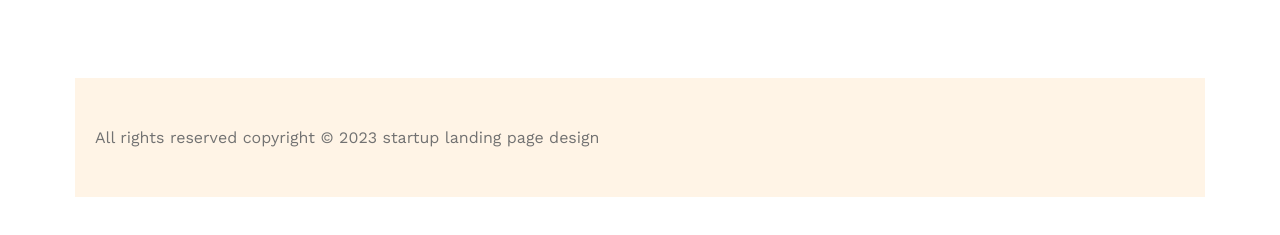
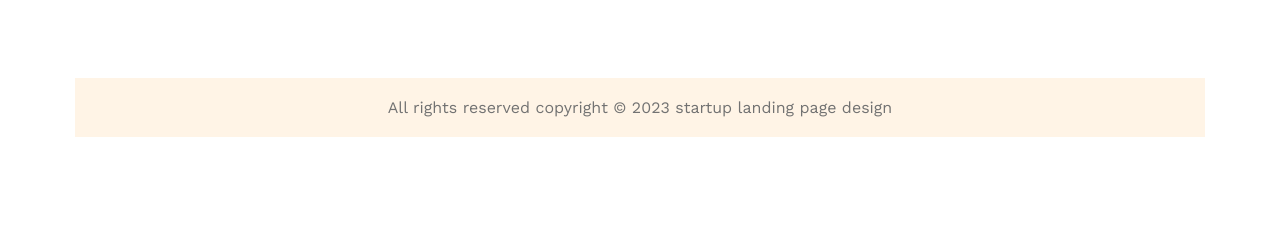
Before and after one commit to farjanayeasminrimi/G3-Architects, a plain HTML site: page index.html in a window 1280 px wide. Shown: the part 2648-2883 px from the top of the page. Drawn offline with nearby package versions, Linux system fonts and the light colour scheme.

Commit message:
added footer and styled on it

```diff
--- a/index.html
+++ b/index.html
@@ -117,8 +117,8 @@
       </div>
     </section>
     <!-- Footer section -->
-     <footer class="footer text-light-gray bg-color common-width common-margin">
-      All rights reserved copyright &copy; 2023 startup landing page design
+     <footer class="footer bg-color common-width common-margin">
+      <p class=" text-light-gray">All rights reserved copyright &copy; 2023 startup landing page design</p>
      </footer>
   </main>
 </body>
--- a/style.css
+++ b/style.css
@@ -179,7 +179,8 @@
 
 /* Footer area started */
 .footer{
-  padding: 50px 20px;
+  padding: 20px 0px;
+  text-align: center;
 }
 
 /* Responsive Header */
```
